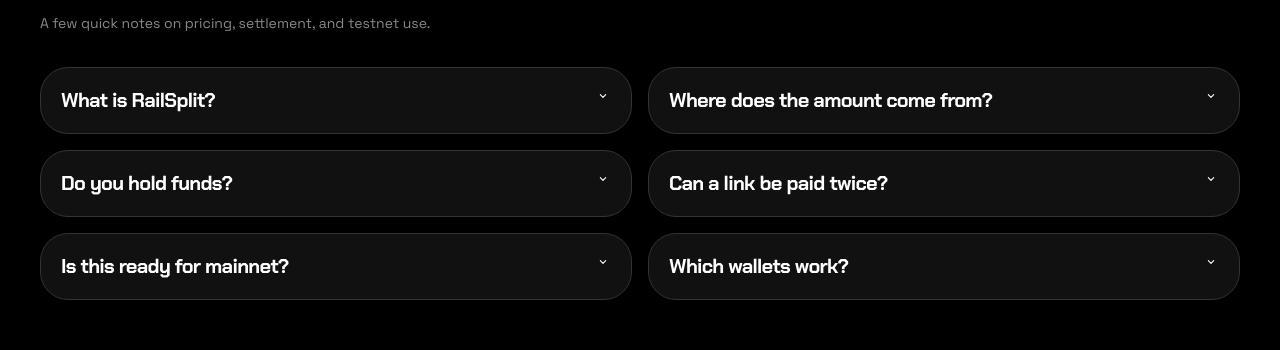
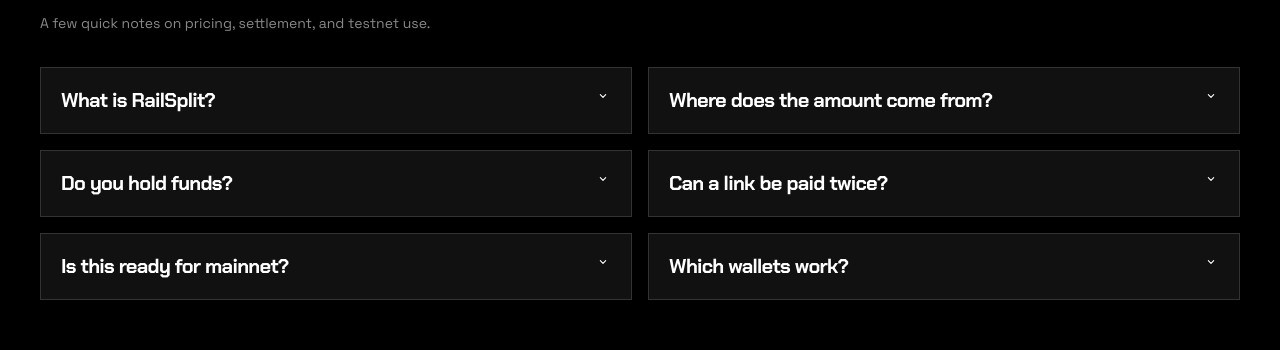
Before and after one commit to zachbuilds26/RailSplit1, a Next.js app: page / in a window 1280 px wide. Shown: the part 1822-2172 px from the top of the page. Built offline with nearby package versions, Linux system fonts and the light colour scheme; what wagmi would draw is missing.

Commit message:
=feat: change FAQ cards to rectangular (no rounded corners)

```diff
--- a/src/app/page.tsx
+++ b/src/app/page.tsx
@@ -237,7 +237,7 @@
           {faqItems.map((item) => (
             <details
               key={item.question}
-              className="group rounded-[28px] border border-line bg-surface p-5 transition hover:border-line-strong hover:bg-surface-hover"
+              className="group rounded-none border border-line bg-surface p-5 transition hover:border-line-strong hover:bg-surface-hover"
             >
               <summary className="flex cursor-pointer items-start justify-between gap-4 text-left font-display text-xl leading-tight tracking-[-0.035em]">
                 <span>{item.question}</span>
```
